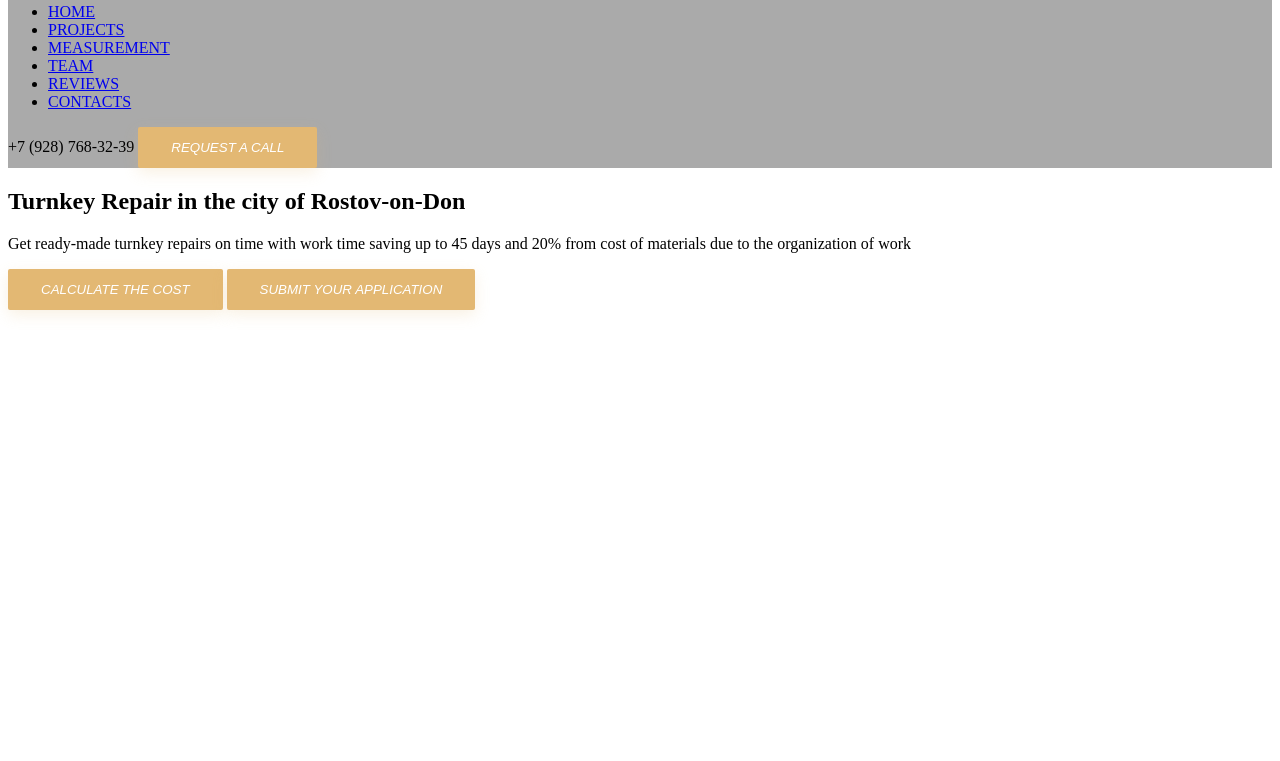
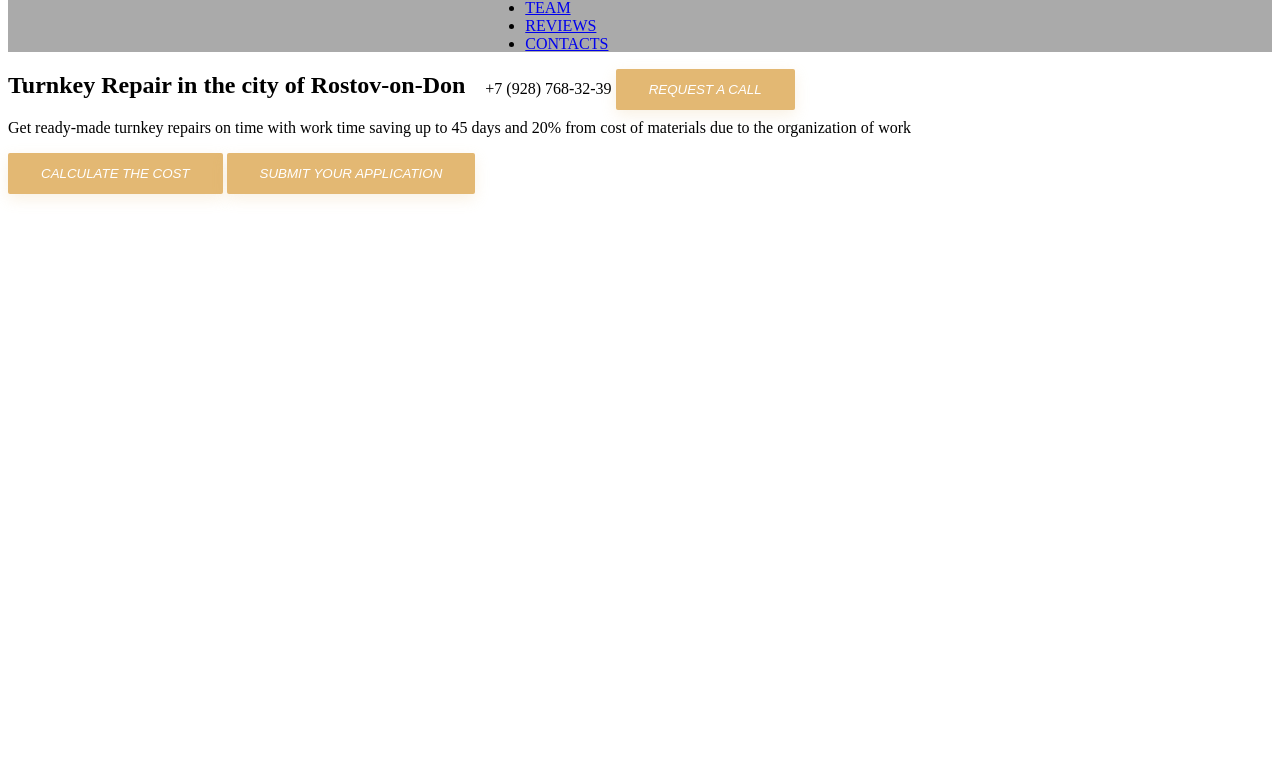
Before and after one commit to Katri-sha/skill, a plain HTML site: page index.html in a window 1280 px wide. Shown: the part 39-800 px from the top of the page. Drawn offline with Linux system fonts and the light colour scheme.

Commit message:
Update styles.css

```diff
--- a/styles/styles.css
+++ b/styles/styles.css
@@ -1,7 +1,16 @@
+.body{
+  margin:0;
+}
+.container{
+  max-width:1440px;
+  margin:0 auto;
+}
 .header{
   background-color:#aaa;
   display:flex;
   justify-content:space-between;
+  height:83px;
+  align-items:center;
 }
 .logo{
   color:#E3B873;
@@ -27,3 +36,4 @@
 .header-nav item a{
   text-decoration:none;
   color:#fff;
+}
```
